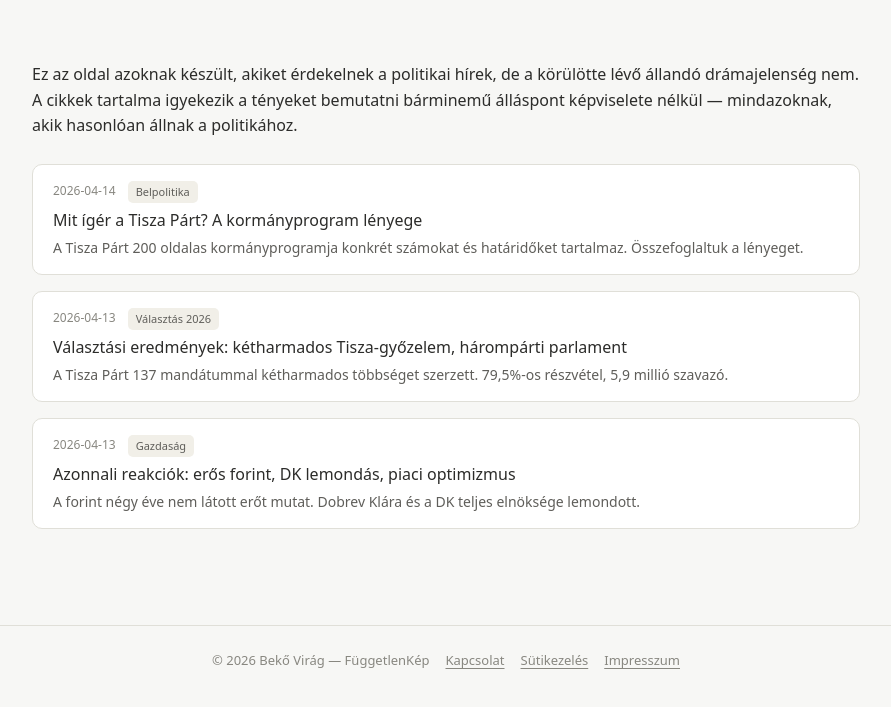
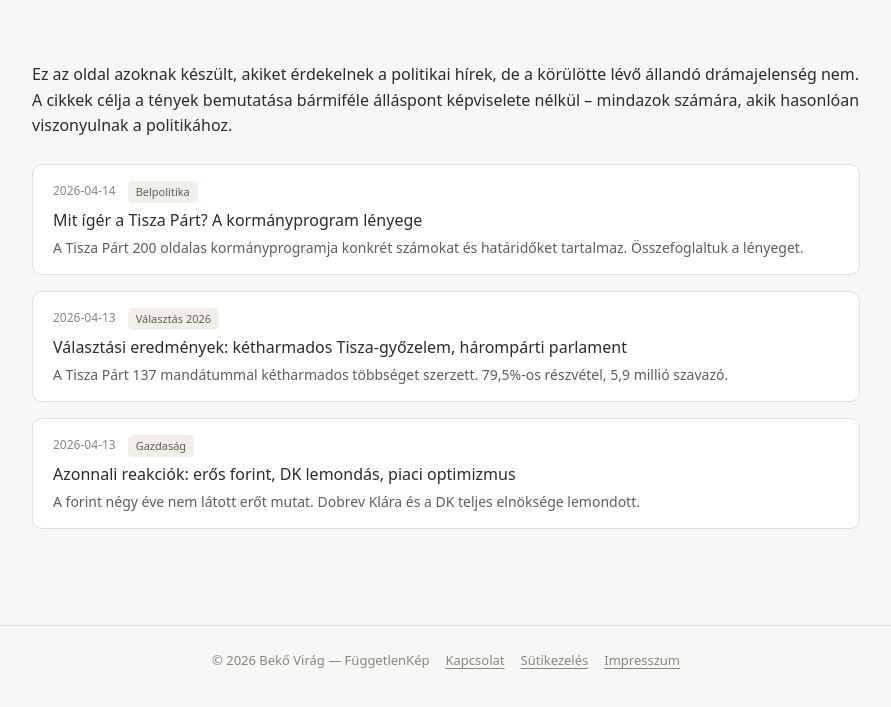
Before and after one commit to viragbeko/fuggetlenkep, a plain HTML site: page index.html in a window 1280 px wide. Shown: the part 55-762 px from the top of the page, without its empty margins (194-1085 px from the left). Drawn offline with Linux system fonts and the light colour scheme.

Commit message:
Update index.html

```diff
--- a/index.html
+++ b/index.html
@@ -280,7 +280,7 @@
     <h1></h1>
     <p style="color:#5f5e5a; font-size:15px; max-width:560px; margin-bottom:2rem;">
     <p>  Ez az oldal azoknak készült, akiket érdekelnek a politikai hírek, de a körülötte lévő állandó drámajelenség nem.</p>
-    <p> A cikkek tartalma igyekezik a tényeket bemutatni bárminemű álláspont képviselete nélkül — mindazoknak, akik hasonlóan állnak a politikához.
+    <p> A cikkek célja a tények bemutatása bármiféle álláspont képviselete nélkül – mindazok számára, akik hasonlóan viszonyulnak a politikához.
     </p> <br>
     <div id="kezdolap-lista" class="article-list"></div>
   </div>
```
